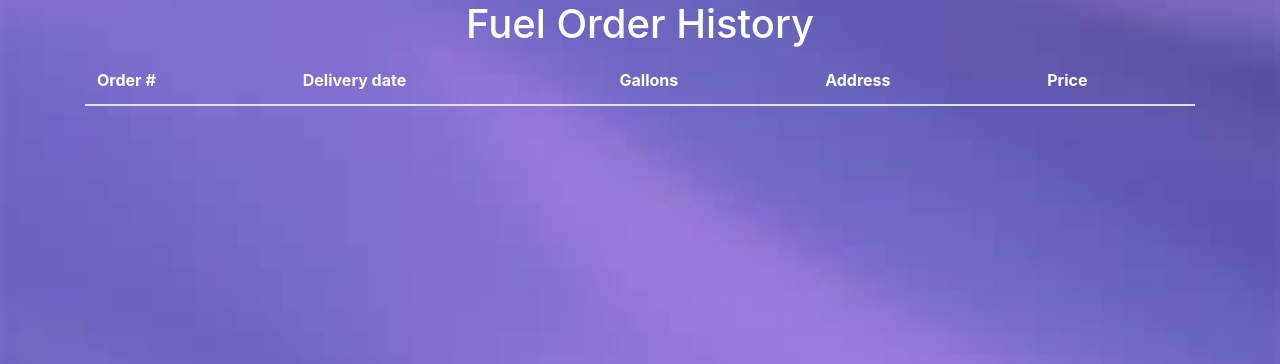
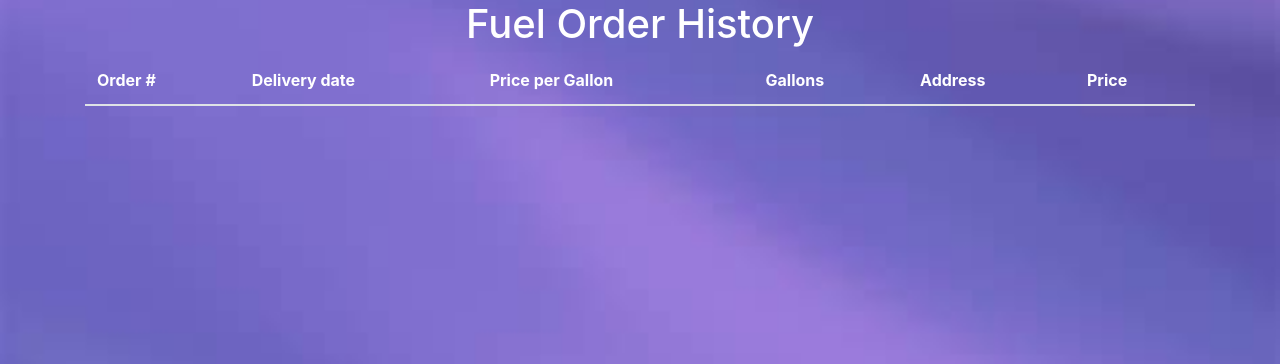
Before and after one commit to robertmonopoly/FuelCostCalculator, a Flask app: page /view_history in a window 1280 px wide. Shown: the part 56-420 px from the top of the page. Run offline with Flask 3, Linux system fonts and the light colour scheme; the visitor is signed in with stand-in values (Sample User, id 1); data that the repository does not hold is empty; some libraries are stand-ins or nearby versions.

Commit message:
Add price per gallon to order history and fix tests

```diff
--- a/flask/website/templates/view_history.html
+++ b/flask/website/templates/view_history.html
@@ -16,6 +16,7 @@
             <tr>
                 <th scope="col">Order #</th>
                 <th scope="col">Delivery date</th>
+                <th scope="col">Price per Gallon</th>
                 <th scope="col">Gallons</th>
                 <th scope="col">Address</th>
                 <th scope="col">Price</th>
@@ -26,6 +27,7 @@
         <tr>
             <th scope="row">{{ order.id }}</th>
             <th scope="row">{{ order.delivery_date }}</th>
+            <th scope="row">{{ '{:.2f}'.format(order.price / order.gallons) }}</th>
             <th scope="row">{{ order.gallons }}</th>
             <th scope="row">{{ order.address_1 }} {{ order.city }}, {{ order.state }} {{ order.zip_code }}</th>
             <th scope="row">${{ '{:.2f}'.format(order.price) }}</th>
```
Also changed, not shown: flask/tests/fuel_order_tests.py (+2 -1 lines).
